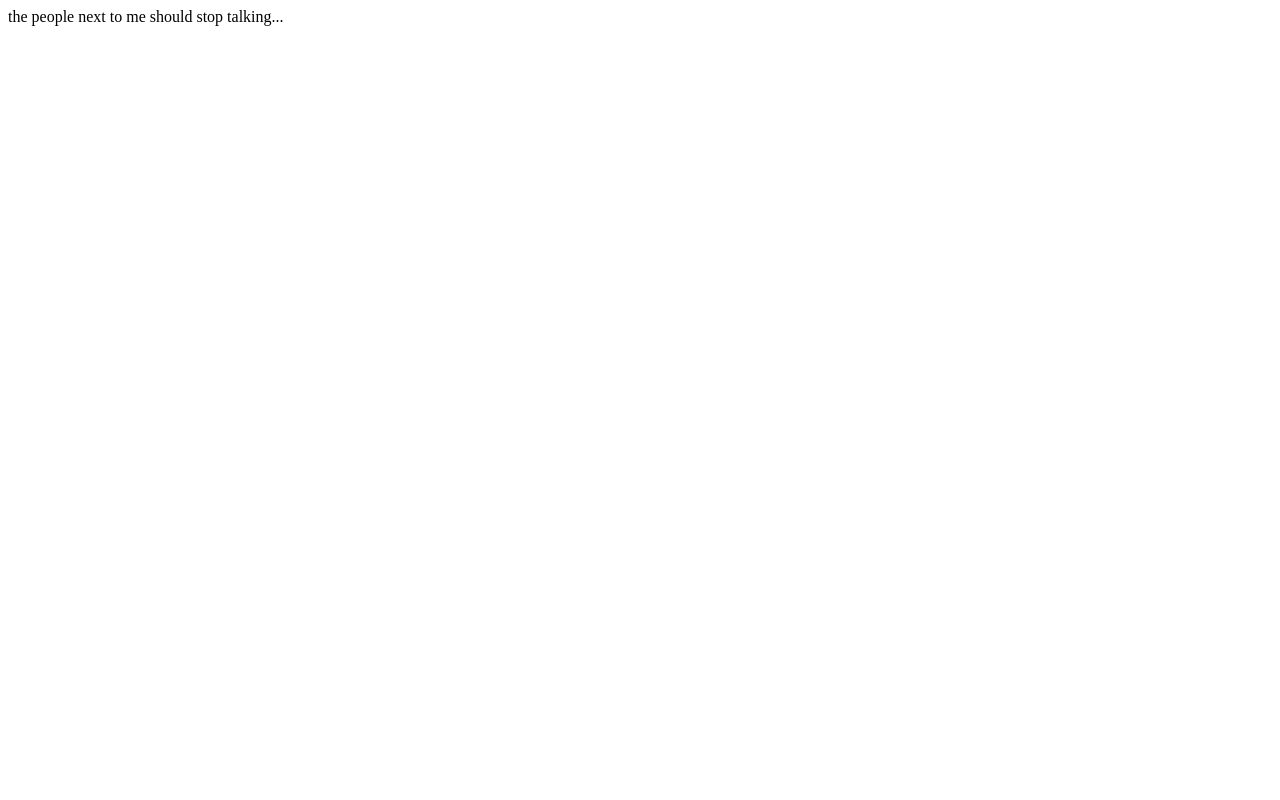
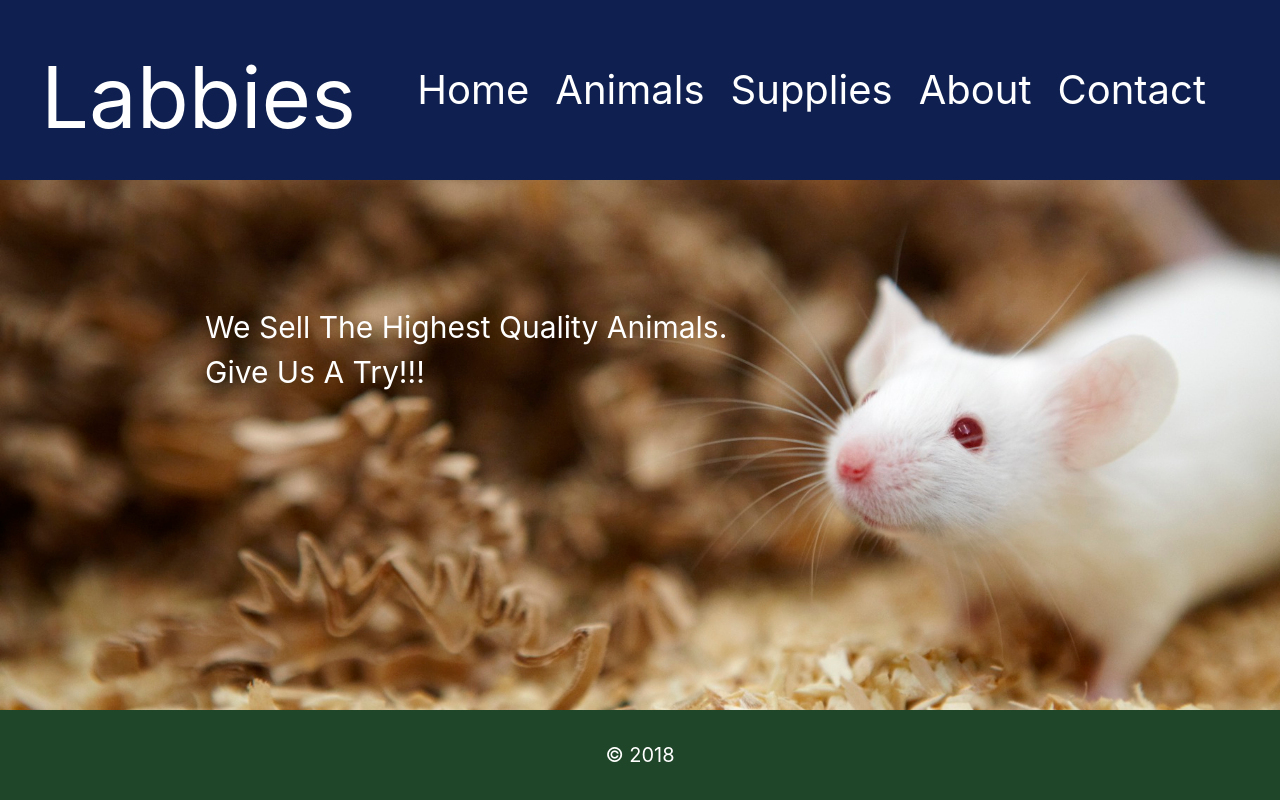
Before and after one commit to matt112-zz/CS3660, a plain HTML site: page index.html in a window 1280 px wide. Drawn offline with nearby package versions, Linux system fonts and the light colour scheme.

Commit message:
added more files

```diff
--- a/index.html
+++ b/index.html
@@ -1 +1,119 @@
-the people next to me should stop talking...
+<!doctype html>
+<html lang="en">
+<head>
+    <!-- Required meta tags -->
+    <meta charset="utf-8">
+    <meta name="viewport" content="width=device-width, initial-scale=1, shrink-to-fit=no">
+
+    <!-- Bootstrap CSS -->
+    <link rel="stylesheet" href="https://maxcdn.bootstrapcdn.com/bootstrap/4.0.0/css/bootstrap.min.css" integrity="sha384-Gn5384xqQ1aoWXA+058RXPxPg6fy4IWvTNh0E263XmFcJlSAwiGgFAW/dAiS6JXm" crossorigin="anonymous">
+
+    <title>Hello, world!</title>
+
+
+    <style>
+        * {
+            margin: 0px;
+            padding: 0px;
+        }
+
+        body {
+            background: url(./img/lab-mouse.jpg);
+            background-repeat: no-repeat;
+            background-size: 1440px 810px;
+        }
+
+        p#quote {
+            font-size: 30px;
+            color: white;
+            text-transform: capitalize;
+            position: fixed;
+            left: 205px;
+            top: 305px;
+        }
+
+        /*
+                #background-image {
+                    background: url(./img/lab-mouse.jpg);
+                    background-repeat: no-repeat;
+                    background-size: 1440px 810px;
+                    height: auto;
+                }
+        */
+        nav {
+            background-color: #0F2050;
+            height: 180px;
+        }
+
+        nav a {
+            color: white;
+            font-size: 40px;
+        }
+
+        .navbar-brand {
+            font-size: 85px;
+            padding-top: 20px;
+            padding-left: 25px;
+        }
+
+        nav ul {
+            margin-right: 50px;
+        }
+        nav ul li {
+            padding-left: 10px;
+        }
+
+        footer {
+            position: fixed;
+            bottom: 0;
+            left: 0;
+            height: 90px;
+            background-color: #1F4628;
+            width: 100%;
+        }
+
+        footer div {
+            margin-top: 30px;
+            font-size: 20px;
+            color: white;
+            text-align: center;
+        }
+    </style>
+</head>
+<body>
+<nav class="navbar navbar-fixed-top navbar-expand-lg">
+    <a class="navbar-brand" href="#">Labbies</a>
+    <div class="collapse navbar-collapse">
+        <ul class="navbar-nav ml-auto">
+            <li class="nav-item active">
+                <a class="nav-link" href="#">Home</a>
+            </li>
+            <li class="nav-item">
+                <a class="nav-link" href="#">Animals</a>
+            </li>
+            <li class="nav-item">
+                <a class="nav-link" href="#">Supplies</a>
+            </li>
+            <li class="nav-item">
+                <a class="nav-link" href="#">About</a>
+            </li>
+            <li class="nav-item">
+                <a class="nav-link" href="#">Contact</a>
+            </li>
+        </ul>
+    </div>
+</nav>
+
+<p id="quote">we sell the highest quality animals.<br>give us a try!!!</p>
+
+<footer>
+    <div>&copy; 2018</div>
+</footer>
+
+<!-- Optional JavaScript -->
+<!-- jQuery first, then Popper.js, then Bootstrap JS -->
+<script src="https://code.jquery.com/jquery-3.2.1.slim.min.js" integrity="sha384-KJ3o2DKtIkvYIK3UENzmM7KCkRr/rE9/Qpg6aAZGJwFDMVNA/GpGFF93hXpG5KkN" crossorigin="anonymous"></script>
+<script src="https://cdnjs.cloudflare.com/ajax/libs/popper.js/1.12.9/umd/popper.min.js" integrity="sha384-ApNbgh9B+Y1QKtv3Rn7W3mgPxhU9K/ScQsAP7hUibX39j7fakFPskvXusvfa0b4Q" crossorigin="anonymous"></script>
+<script src="https://maxcdn.bootstrapcdn.com/bootstrap/4.0.0/js/bootstrap.min.js" integrity="sha384-JZR6Spejh4U02d8jOt6vLEHfe/JQGiRRSQQxSfFWpi1MquVdAyjUar5+76PVCmYl" crossorigin="anonymous"></script>
+</body>
+</html>
```
Also changed, not shown: img/lab-mouse.jpg (added).
